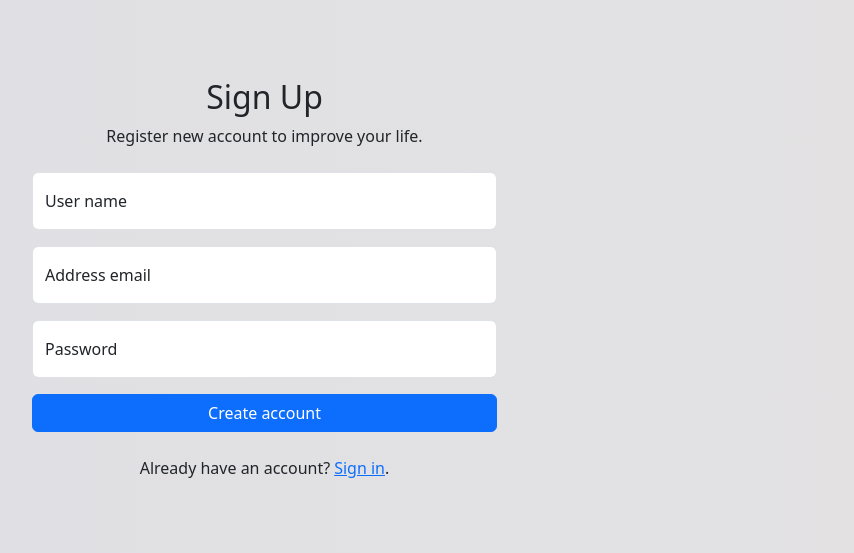
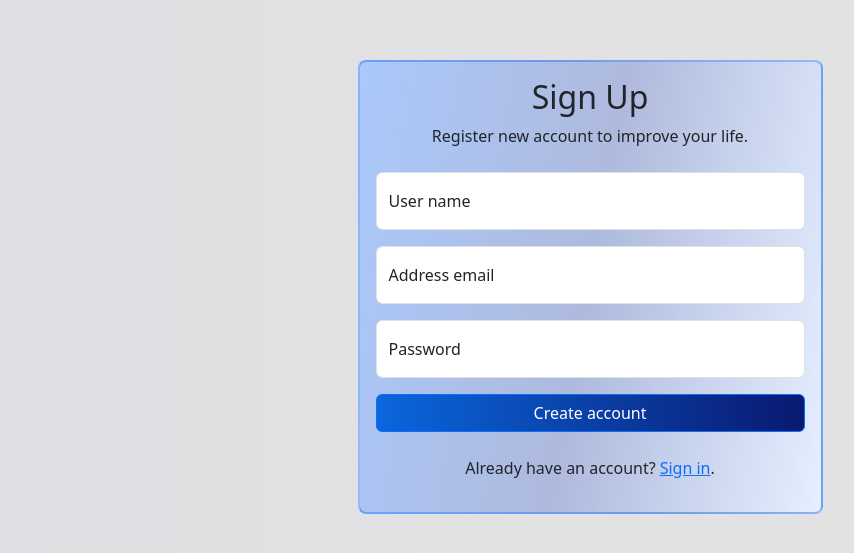
Before and after one commit to bartusrm7/ProductivityApp, a React (Vite) app in the folder Frontend/: page /sign-up in a window 1280 px wide. Shown: the part 113-666 px from the top of the page, without its empty margins (50-904 px from the left). Built offline with nearby package versions, Linux system fonts and the light colour scheme.

Commit message:
style signin/up forms

```diff
--- a/Frontend/src/components/auth/SignIn.tsx
+++ b/Frontend/src/components/auth/SignIn.tsx
@@ -36,9 +36,9 @@ export default function SignIn() {
 	});
 
 	return (
-		<div className='d-flex justify-content-center align-items-center min-vh-100'>
+		<div className='auth d-flex justify-content-center align-items-center min-vh-100'>
 			<Container>
-				<Col sm='10' md='8' lg='6' xl='5' xxl='4'>
+				<Col sm='10' md='8' lg='6' xl='5' xxl='4' className='auth__main-container p-3 rounded-3 m-auto'>
 					<div className='mb-4 text-center'>
 						<h2>Sign In</h2>
 						<p>To visit on dashboard please sign in.</p>
@@ -68,12 +68,12 @@ export default function SignIn() {
 						) : (
 							""
 						)}
-						<Button className='w-100' type='submit'>
+						<Button className='custom-btn w-100' type='submit'>
 							Login
 						</Button>
 					</Form>
 
-					<div className='mt-4 d-flex justify-content-center'>
+					<div className='mt-4 d-flex flex-wrap justify-content-center'>
 						<p className='me-1'>If you have not an account, please</p>
 						<Link to='/sign-up'>sign up</Link>.
 					</div>
--- a/Frontend/src/components/auth/SignUp.tsx
+++ b/Frontend/src/components/auth/SignUp.tsx
@@ -34,10 +34,10 @@ export default function SignUp() {
 	}, [isRegisterSuccessful]);
 
 	return (
-		<div className='d-flex justify-content-center align-items-center min-vh-100'>
+		<div className='auth d-flex justify-content-center align-items-center min-vh-100'>
 			<Container>
 				{isRegisterSuccessful ? (
-					<Col sm='10' md='8' lg='6'>
+					<Col sm='10' md='8' lg='6' className='auth__main-container p-3 rounded-3 m-auto'>
 						<div className='text-center'>
 							<h3>
 								You registered successfully! Now you can log in your account, <Link to='/sign-in'>sign in</Link>.
@@ -45,7 +45,7 @@ export default function SignUp() {
 						</div>
 					</Col>
 				) : (
-					<Col sm='10' md='8' lg='6' xl='5' xxl='4'>
+					<Col sm='10' md='8' lg='6' xl='5' xxl='4' className='auth__main-container p-3 rounded-3 m-auto'>
 						<div className='mb-4 text-center'>
 							<h2>Sign Up</h2>
 							<p>Register new account to improve your life.</p>
@@ -82,12 +82,12 @@ export default function SignUp() {
 							) : (
 								""
 							)}
-							<Button className='w-100' type='submit'>
+							<Button className='custom-btn w-100' type='submit'>
 								Create account
 							</Button>
 						</Form>
 
-						<div className='mt-4 d-flex justify-content-center'>
+						<div className='mt-4 d-flex flex-wrap justify-content-center'>
 							<p className='me-1'>Already have an account?</p>
 							<Link to='/sign-in'>Sign in</Link>.
 						</div>
--- a/Frontend/src/styles/_global.scss
+++ b/Frontend/src/styles/_global.scss
@@ -7,8 +7,10 @@
 }
 
 $dark-blue: linear-gradient(90deg, #000546, #002f61);
-$blue: linear-gradient(90deg, #0968e5, #091970);
-$light-blue: linear-gradient(90deg, #0061ff, #60efff);
+$blue: linear-gradient(90deg, #0b66dd, #091970);
+$light-blue: linear-gradient(240deg, #0061ff, #05bdd1);
+$just-blue: #0062ff5e;
+$extra-light-blue: linear-gradient(100deg, #aac8fa, #0036c93a, #e5efff);
 $pink: linear-gradient(90deg, #c471f2, #f76cc6);
 $purple: linear-gradient(90deg, #0e0725, #5c03bc, #c72591, #5a0042);
 $light-white: linear-gradient(90deg, #e0e0e4, #e4e2e2);
@@ -17,3 +19,11 @@ $white: #ebedf7;
 body {
 	background: $light-white;
 }
+
+.custom-btn {
+	background: $blue;
+	transition: 0.2s;
+	&:hover {
+		background: $light-blue;
+	}
+}
--- /dev/null
+++ b/Frontend/src/styles/components/auth/auth.scss
@@ -0,0 +1,9 @@
+@use "../../global" as *;
+@use "../../mixins" as *;
+
+.auth {
+	&__main-container {
+		border: 2px solid $just-blue;
+		background: $extra-light-blue;
+	}
+}
--- a/Frontend/src/styles/main.scss
+++ b/Frontend/src/styles/main.scss
@@ -1,3 +1,4 @@
 @use "global" as *;
 @use "mixins" as *;
+@use "components/auth/auth.scss" as *;
 @use "components/navigation/sidebar.scss" as *;
```
